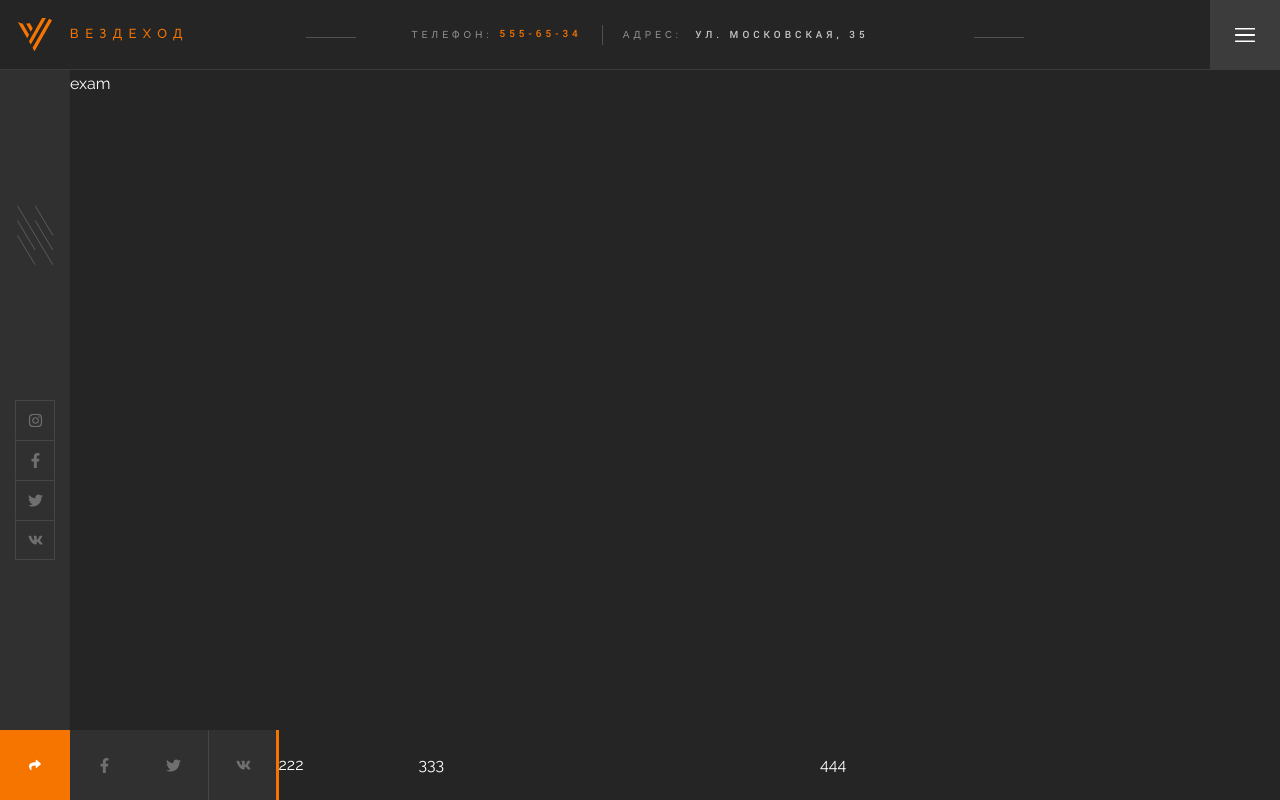
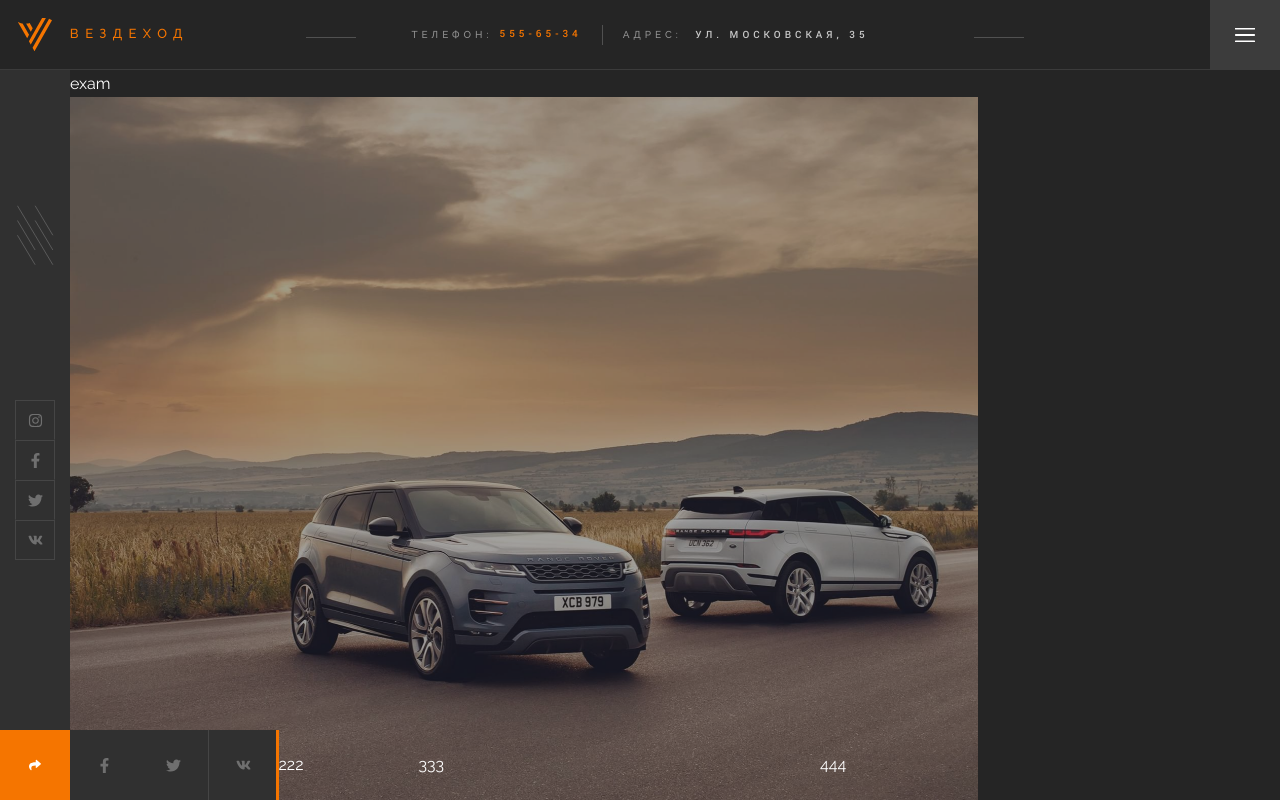
Before and after one commit to Leon3854/swiperSlider, a website: page app/index.html in a window 1280 px wide. Drawn offline with nearby package versions, Linux system fonts and the light colour scheme; files that its build step writes are made by us from their sources.

Commit message:
Finish works for the sliders one of line

```diff
--- a/app/index.html
+++ b/app/index.html
@@ -39,6 +39,24 @@
     </div>
     <div class="slider-container">
       exam
+
+      <div class="slider-img">
+        <div class="swiper-wrapper">
+          <div class="swiper-slide slider-img__slide">
+            <div class="slider-img__gb" data-swiper-parallax="500" style="background-image: url('images/dist/slide-images/1.jpg');"></div>
+          </div>
+          <div class="swiper-slide slider-img__slide">
+            <div class="slider-img__gb" data-swiper-parallax="500" style="background-image: url('images/dist/slide-images/2.jpg');"></div>
+          </div>
+          <div class="swiper-slide slider-img__slide">
+            <div class="slider-img__gb" data-swiper-parallax="500" style="background-image: url('images/dist/slide-images/3.jpg');"></div>
+          </div>
+
+
+          </div>
+        </div>
+      </div>
+
       <div class="slider-bottom">
         <div class="slider-share">
           <div class="slider-share__items">
--- a/app/js/app.js
+++ b/app/js/app.js
@@ -5,9 +5,21 @@
 
 // // Import vendor jQuery plugin example (not module)
 // require('~/app/libs/mmenu/dist/mmenu.js')
+import {Swiper, Parallax, Mousewheel} from 'swiper'
+Swiper.use([Parallax, Mousewheel])
 
 document.addEventListener('DOMContentLoaded', () => {
 
 	// Custom JS
 
+	const swiperImg = new Swiper('.slider-img', {
+		loop: false,
+		speed: 2400,
+		parallax: true,
+		mousewheel: {
+    	invert: false, // это нужно для того что бы при скроле колёсика мышки в низ у нас менялся слайд
+  	},
+	})
+
+
 })
--- a/app/styles/sass/_config.sass
+++ b/app/styles/sass/_config.sass
@@ -21,6 +21,7 @@ $gutter: $grid-gutter-width
 @import 'node_modules/bootstrap/scss/mixins/_breakpoints.scss' // Bootstrap Breakpoints mixin
 // @import 'node_modules/bootstrap/scss/bootstrap-grid.scss' // Optional Bootstrap Grid
 // @import 'node_modules/bootstrap/scss/utilities/_sizing.scss' // Optional Bootstrap Utilites
+@import 'node_modules/swiper/swiper-bundle'
 
 // FONTS LOAD SECTION
 
--- a/app/styles/sass/blocks/home-header.scss
+++ b/app/styles/sass/blocks/home-header.scss
@@ -244,3 +244,34 @@ body, html{
     }
   }
 }
+
+// START .slider-img
+.slider-img {
+  height: 100%;
+  width: 75%;
+  overflow: hidden;
+  position: relative;
+  &::before {
+    position: absolute;
+    content: '';
+    width: 100%;
+    height: 100%;
+    left: 0;
+    top: 0;
+    // background-color: #000;
+    background-color: rgba($dark, .45);
+    z-index: 2;
+  }
+}
+.slider-img__slide {
+  height: 100%;
+  overflow: hidden;
+}
+.slider-img__gb {
+  height: 100%;
+  background-position: center;
+  background-size: cover;
+}
+
+
+// FINISH .slider-img
--- a/package.json
+++ b/package.json
@@ -42,5 +42,8 @@
 				"gulp-stylus": "^2.7.0",
 				"sass": "^1.35.1",
 				"webpack-stream": "^6.1.2"
+		},
+		"dependencies": {
+				"swiper": "^6.8.0"
 		}
 }
```
Also changed, not shown: app/css/main.min.css, app/js/app.min.js.
